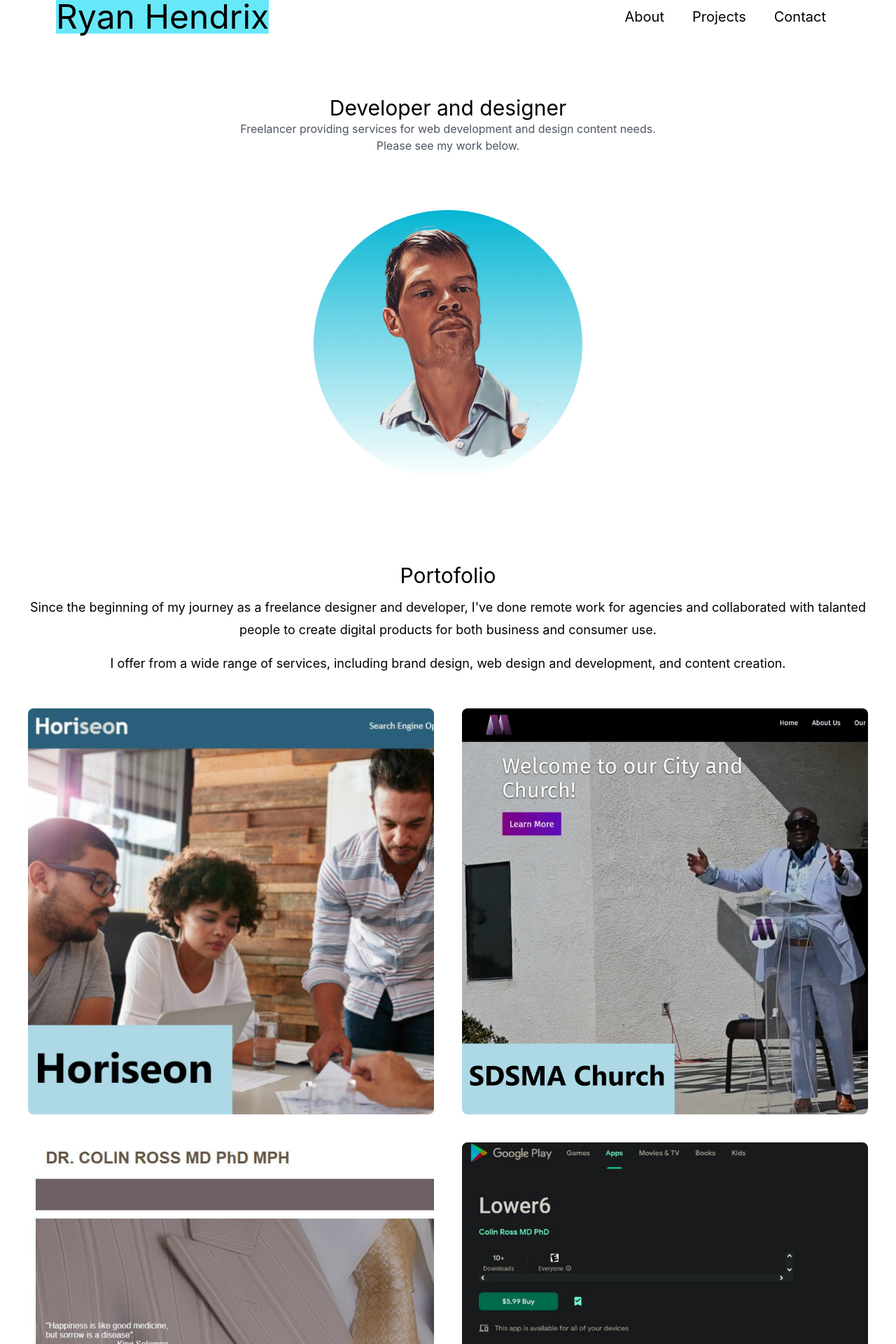
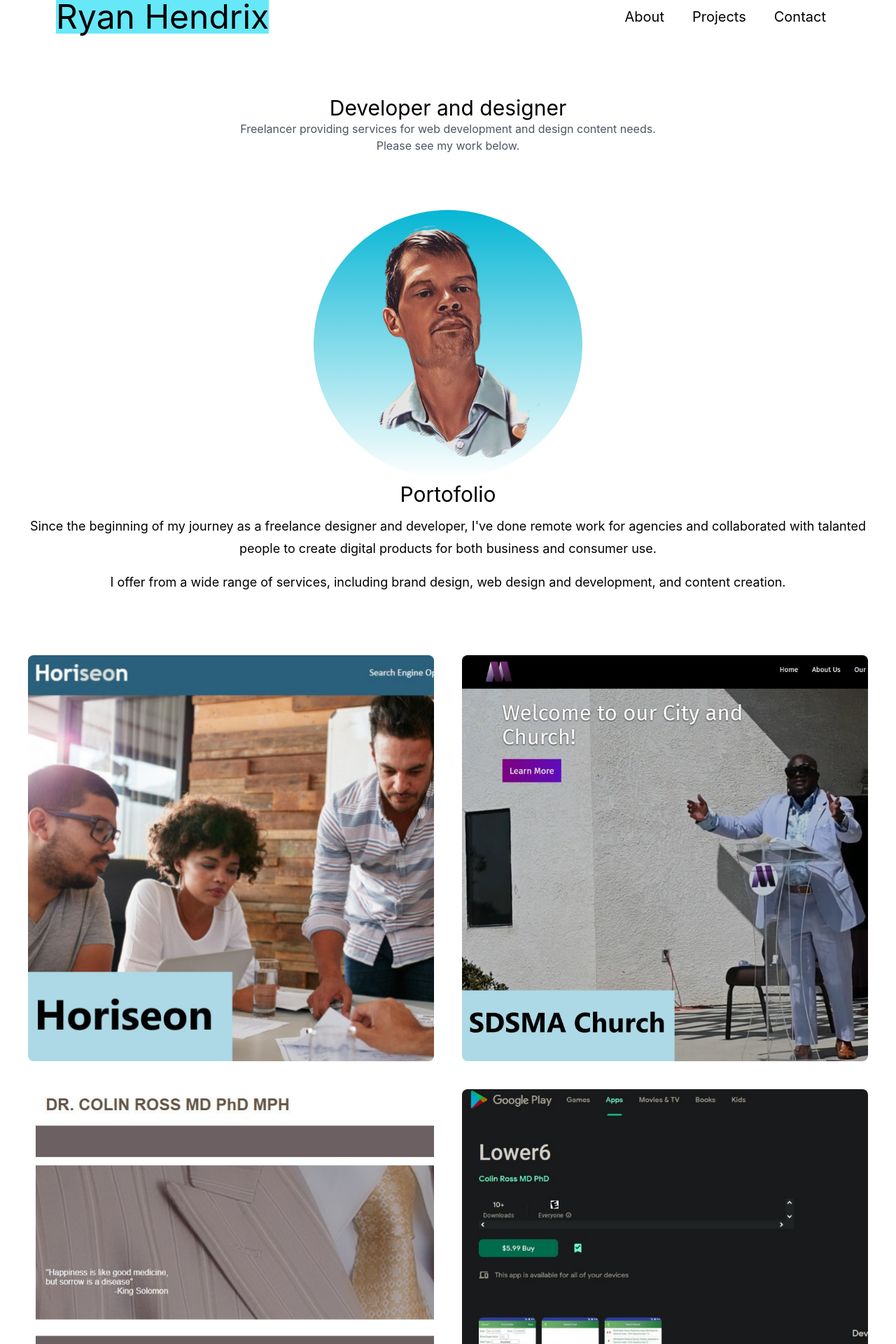
Before and after one commit to rhx1138/react-app-portfolio, a React (Create React App) app: page / in a window 1280 px wide. Shown: the part 40-1960 px from the top of the page at 70% size. Built offline with nearby package versions, Linux system fonts and the light colour scheme.

Commit message:
made components, separated code into those components

```diff
--- a/src/App.js
+++ b/src/App.js
@@ -1,84 +1,17 @@
 import logo from './logo.svg';
 import './App.css';
+import About from './About';
+import Header from './Header';
+import Projects from './Projects';
 
 
 function App() {
   return (
     <div className="App">
        <main className="bg-white px-10">
-      <section className="min-h-screen">
-        <nav className="p-10 mb-12 flex justify-between">
-          <h1 className="text-5xl bg-cyan-300 font-Kanit">Ryan Hendrix</h1>
-          <ul className="flex items-center text-xl font-Kanit">
-            <li className="px-5"><a href="#">About</a></li>
-            <li className="px-5"><a href="#">Projects</a></li>
-            <li className="px-5"><a href="#">Contact</a></li>
-          </ul>
-        </nav>
-        <div className="">
-        <div className="px-10">
-          <h1 className="text-3xl">Developer and designer</h1>
-          <p className="text-gray-600">Freelancer providing services for web development and design content needs.<br></br>
-          Please see my work below.</p>
-        </div>
-        <div className="mx-auto bg-gradient-to-b from-cyan-500 rounded-full w-80 h-80 relative overflow-hidden mt-20 md:h-96 md:w-96">
-              <img src={`${process.env.PUBLIC_URL}/propic1bg.png`} layout="fill" objectFit="cover" />
-        </div>
-        </div>
-      </section>
-      <section className="py-10">
-          <div>
-            <h3 className="text-3xl py-1 dark:text-white ">Portofolio</h3>
-            <p className="text-lg py-2 leading-8">
-              Since the beginning of my journey as a freelance designer and
-              developer, I've done remote work for agencies
-              and collaborated with talanted people to create digital products
-              for both business and consumer use.
-            </p>
-            <p className="text-lg py-2 leading-8">
-              I offer from a wide range of services, including brand design,
-              web design and development, and content creation.
-            </p>
-          </div>
-          <div className="flex flex-col gap-10 py-10 lg:flex-row lg:flex-wrap">
-            <div className="basis-1/3 flex-1 ">
-              <img
-                className="rounded-lg object-cover"
-                width={"100%"}
-                height={"100%"}
-                layout="responsive"
-                src={`${process.env.PUBLIC_URL}/web1.jpg`}
-              />
-            </div>
-            <div className="basis-1/3 flex-1">
-              <img
-                className="rounded-lg object-cover"
-                width={"100%"}
-                height={"100%"}
-                layout="responsive"
-                src={`${process.env.PUBLIC_URL}/web2.jpg`}
-              />
-            </div>
-            <div className="basis-1/3 flex-1">
-              <img
-                className="rounded-lg object-cover"
-                width={"100%"}
-                height={"100%"}
-                layout="responsive"
-                src={`${process.env.PUBLIC_URL}/web3.jpg`}
-              />
-            </div>
-            <div className="basis-1/3 flex-1">
-              <img
-                className="rounded-lg object-cover"
-                width={"100%"}
-                height={"100%"}
-                layout="responsive"
-                src={`${process.env.PUBLIC_URL}/web4.jpg`}
-              />
-            </div>
-          </div>
-        </section>
+     <Header />
+      <About />
+      <Projects />
       </main>
     </div>
   );
--- /dev/null
+++ b/src/Header.js
@@ -0,0 +1,16 @@
+function Header () {
+    return (
+        <section className="">
+        <nav className="p-10 mb-12 flex justify-between">
+          <h1 className="text-5xl bg-cyan-300 font-Kanit">Ryan Hendrix</h1>
+          <ul className="flex items-center text-xl font-Kanit">
+            <li className="px-5"><a href="#">About</a></li>
+            <li className="px-5"><a href="#">Projects</a></li>
+            <li className="px-5"><a href="#">Contact</a></li>
+          </ul>
+        </nav>
+      </section>
+    )
+}
+
+export default Header
--- a/src/Projects.js
+++ b/src/Projects.js
@@ -0,0 +1,50 @@
+function Projects () {
+    return (
+        <section className="py-10">
+          <div className="flex flex-col gap-10 py-10 lg:flex-row lg:flex-wrap">
+            <div className="basis-1/3 flex-1 ">
+              <img
+                className="rounded-lg object-cover"
+                width={"100%"}
+                height={"100%"}
+                layout="responsive"
+                src={`${process.env.PUBLIC_URL}/web1.jpg`}
+                alt=""
+              />
+            </div>
+            <div className="basis-1/3 flex-1">
+              <img
+                className="rounded-lg object-cover"
+                width={"100%"}
+                height={"100%"}
+                layout="responsive"
+                src={`${process.env.PUBLIC_URL}/web2.jpg`}
+                alt=""
+              />
+            </div>
+            <div className="basis-1/3 flex-1">
+              <img
+                className="rounded-lg object-cover"
+                width={"100%"}
+                height={"100%"}
+                layout="responsive"
+                src={`${process.env.PUBLIC_URL}/web3.jpg`}
+                alt=""
+              />
+            </div>
+            <div className="basis-1/3 flex-1">
+              <img
+                className="rounded-lg object-cover"
+                width={"100%"}
+                height={"100%"}
+                layout="responsive"
+                src={`${process.env.PUBLIC_URL}/web4.jpg`}
+                alt=""
+              />
+            </div>
+          </div>
+        </section>
+    )
+}
+
+export default Projects
```
